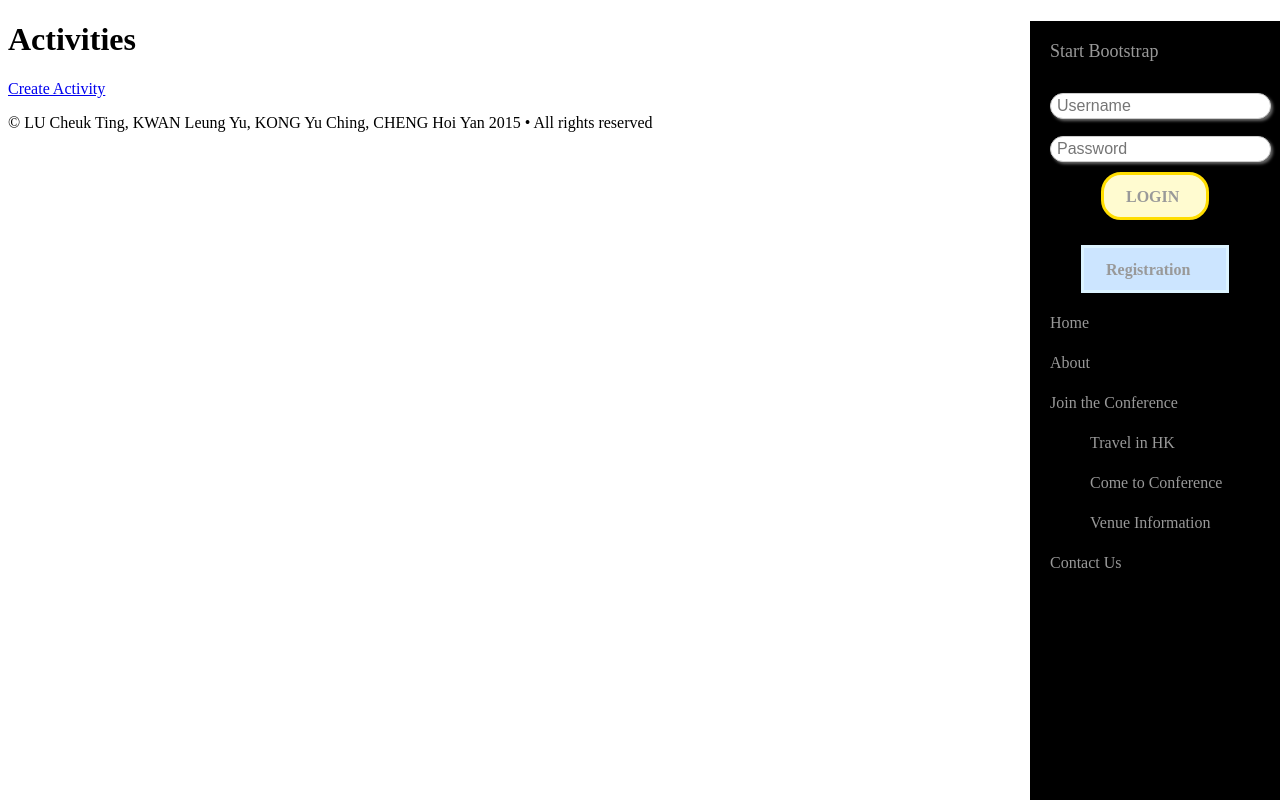
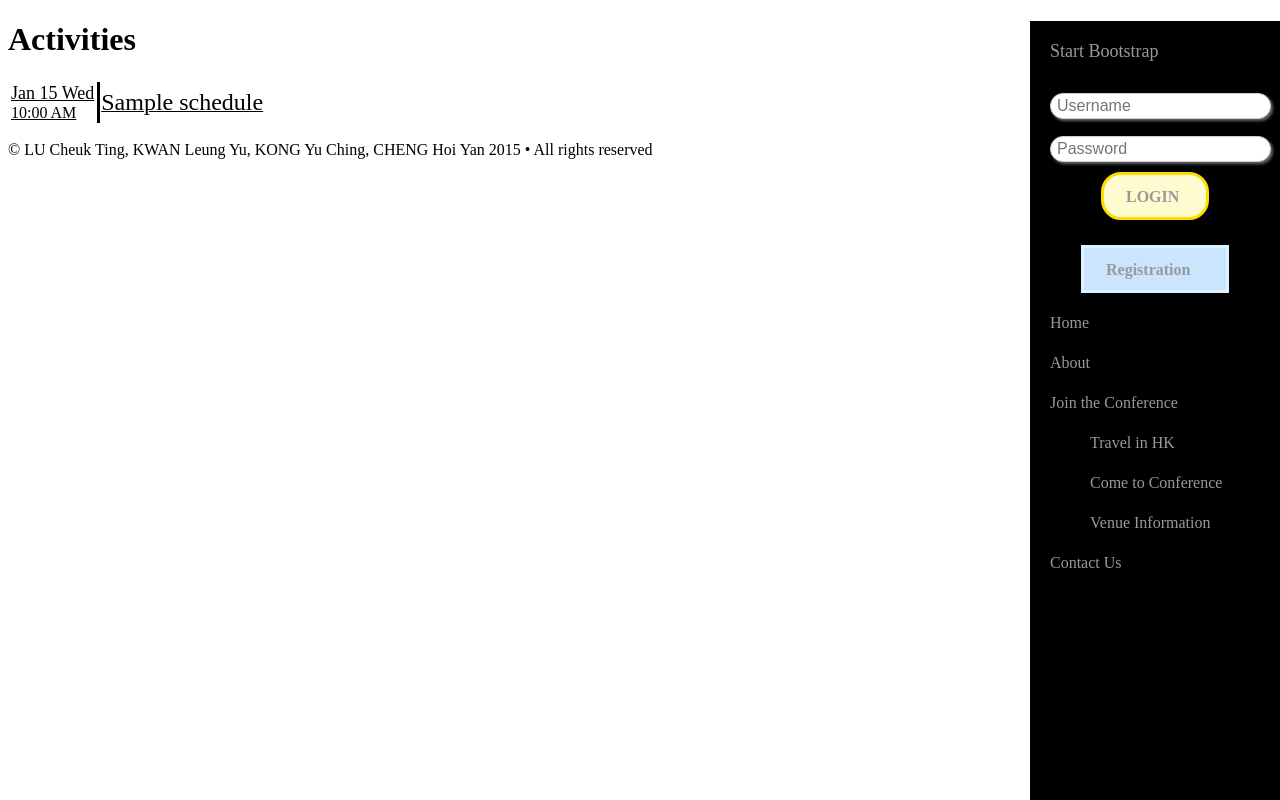
Before and after one commit to pyw5pkU9PcdW/COMP3421, a Yii app: template views/activity/index.php in a window 1280 px wide. Run offline with PHP 8.4 and a stand-in for Yii, Linux system fonts and the light colour scheme; the template is opened without the code that fills it: most values are stand-ins (such as "Sample title", 1, 10 or a date in 2020); data that the repository does not hold is empty; some libraries are stand-ins or nearby versions.

Commit message:
Activity

```diff
--- a/models/Venue.php
+++ b/models/Venue.php
@@ -82,4 +82,9 @@ class Venue extends \yii\db\ActiveRecord
         }
         return $arr;
     }
+
+    public function getVenueNameById($id) {
+        $raw = Venue::findOne($id);
+        return $raw['name'];
+    }
 }
--- a/views/activity/_form.php
+++ b/views/activity/_form.php
@@ -1,7 +1,7 @@
 <?php
 
 use yii\helpers\Html;
-use yii\widgets\ActiveForm;
+use yii\bootstrap\ActiveForm;
 
 /* @var $this yii\web\View */
 /* @var $model app\models\Activity */
@@ -10,7 +10,7 @@ use yii\widgets\ActiveForm;
 
 <div class="activity-form">
 
-    <?php $form = ActiveForm::begin(); ?>
+    <?php $form = ActiveForm::begin(['layout' => 'horizontal']); ?>
 
     <?= $form->field($model, 'name')->textInput(['maxlength' => true]) ?>
 
@@ -21,6 +21,8 @@ use yii\widgets\ActiveForm;
     <?= $form->field($model, 'personInCharge')->textInput(['maxlength' => true]) ?>
 
     <?= $form->field($model, 'datetime')->textInput() ?>
+
+    <?= $form->field($model, 'duration')->textInput() ?>
 
     <?= $form->field($model, 'Venue_id')->dropDownList(\app\models\Venue::getVenueOptions(), array('prompt'=>'-- Select a Venue --')) ?>
 
--- a/views/activity/index.php
+++ b/views/activity/index.php
@@ -13,31 +13,50 @@ $this->params['breadcrumbs'][] = $this->title;
 
     <h1><?= Html::encode($this->title) ?></h1>
 
+    <?php if(Yii::$app->user->can('activityCreate')) { ?>
         <p>
-        <?= Html::a('Create Activity', ['create'], ['class' => 'btn btn-success']) ?>
+            <?= Html::a('Create Activity', ['create'], ['class' => 'btn btn-success']); ?>
         </p>
+    <?php } ?>
 
+    <?php if(!Yii::$app->user->can('activityEdit')) { ?>
+            <?php foreach($schedule as $row) { ?>
+                    <a href="?r=activity/view&id=<?= $row['id'] ?>" class="activity-schedule">
+                        <table class="table">
+                            <tr>
+                                <td class="activity-schedule-date">
+                                    <span class="date"><?= date("M d D", strtotime($row['datetime'])) ?></span><br>
+                                    <span class="time"><?= date("g:i A", strtotime($row['datetime'])) ?></span>
+                                </td>
+                                <td class="activity-schedule-detail" style="border-left-color: <?= \app\models\ActivityType::getActivityTypeThemeColorById($row['ActivityType_id']) ?>">
+                                    <span class="title"><?= $row['name'] ?></span><br>
+                                    <span class="type"><?= \app\models\ActivityType::getActivityTypeNameById($row['ActivityType_id']) ?></span>
+                                </td>
+                                <td class="activity-schedule-venue"><?= \app\models\Venue::getVenueNameById($row['Venue_id']) ?></td>
+                            </tr>
+                        </table>
+                    </a>
+            <?php } ?>
+    <?php } else { ?>
         <?= GridView::widget([
             'dataProvider' => $dataProvider,
             'columns' => [
                 ['class' => 'yii\grid\SerialColumn'],
 
-            'id',
                 'name',
                 'description',
-            'documentLink',
-            'personInCharge',
                 // 'lastModifyTime',
                 // 'datetime:datetime',
-            // 'Venue_id',
+                'Venue_id',
                 // 'Topic_id',
-            // 'ActivityType_id',
+                'ActivityType_id',
                 // 'Administrator_id',
                 // 'Administrator_User_id',
                 // 'Administrator_User_Participant_id',
 
-            ['class' => 'yii\grid\ActionColumn'],
+                ['class' => 'yii\grid\ActionColumn', 'visible'=>Yii::$app->user->can('activityEdit')],
             ],
         ]); ?>
+    <?php } ?>
 
 </div>
--- a/views/activity/update.php
+++ b/views/activity/update.php
@@ -7,7 +7,7 @@ use yii\helpers\Html;
 
 $this->title = 'Update Activity: ' . ' ' . $model->name;
 $this->params['breadcrumbs'][] = ['label' => 'Activities', 'url' => ['index']];
-$this->params['breadcrumbs'][] = ['label' => $model->name, 'url' => ['view', 'id' => $model->id, 'Venue_id' => $model->Venue_id, 'Topic_id' => $model->Topic_id, 'ActivityType_id' => $model->ActivityType_id, 'Administrator_id' => $model->Administrator_id, 'Administrator_User_id' => $model->Administrator_User_id, 'Administrator_User_Participant_id' => $model->Administrator_User_Participant_id]];
+$this->params['breadcrumbs'][] = ['label' => $model->name, 'url' => ['view', 'id' => $model->id]];
 $this->params['breadcrumbs'][] = 'Update';
 ?>
 <div class="activity-update">
--- a/views/layouts/main.php
+++ b/views/layouts/main.php
@@ -20,7 +20,9 @@ AppAsset::register($this);
     <?= Html::csrfMetaTags() ?>
     <title><?= Html::encode($this->title) ?> | The CONF</title>
     <?php $this->head(); ?>
+    <link href="css/custom_global.css" rel="stylesheet">
     <link href="css/side_nav.css" rel="stylesheet">
+    <link href="css/activity_schedule.css" rel="stylesheet">
     <script src="https://ajax.googleapis.com/ajax/libs/jquery/1.11.3/jquery.min.js"></script>
 </head>
 <body>
--- /dev/null
+++ b/web/css/activity_schedule.css
@@ -0,0 +1,32 @@
+.activity-schedule{
+    color: black;
+}
+.activity-schedule:focus, .activity-schedule:hover{
+    color: black;
+}
+.activity-schedule table{
+    margin-bottom: 0;
+}
+.activity-schedule table:focus, .activity-schedule table:hover{
+    background-color: rgb(240, 240, 240);
+}
+.activity-schedule-date{
+    min-width: 10%;
+    width: 10%;
+}
+.activity-schedule-date .date{
+    font-size: 18px;
+}
+.activity-schedule-detail{
+    border-left: 3px solid;
+}
+.activity-schedule-detail .title{
+    font-size: 24px;
+}
+.activity-schedule-detail .type{
+}
+.activity-schedule-venue{
+    font-size: 16px;
+    min-width: 10%;
+    width: 10%;
+}
--- /dev/null
+++ b/web/css/custom_global.css
@@ -0,0 +1,3 @@
+budy, html{
+    font-weight: 300;
+}
```
Also changed, not shown: controllers/ActivityController.php (+39 -37 lines), controllers/RbacController.php (+23 -15 lines), models/Activity.php (+7 -1 lines), models/ActivityType.php (+18 -1 lines), views/activity/view.php (+6 -6 lines). Lines whose indentation alone changed are shown as unchanged.
